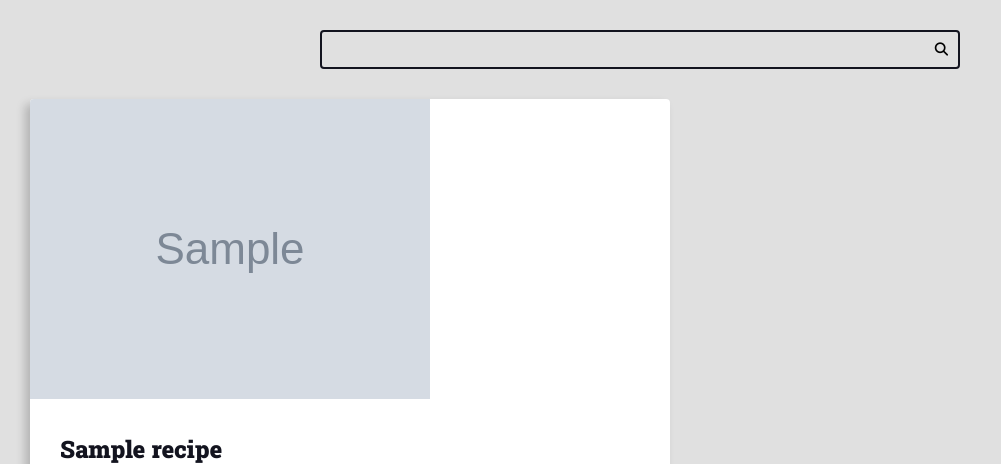
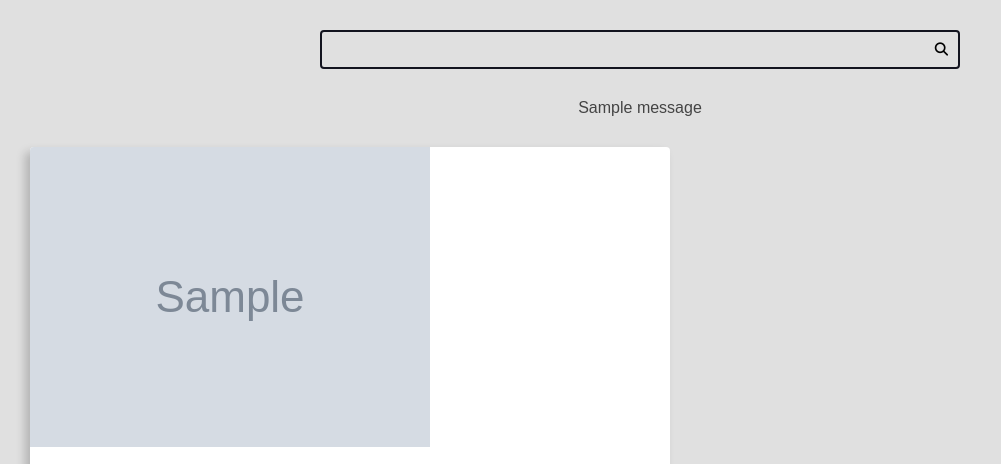
Before and after one commit to KaikeRochaDev/Receitas, a Django app: template recipes/templates/recipes/pages/home.html in a window 1280 px wide. Shown: the part 113-577 px from the top of the page, without its empty margins (0-1001 px from the left). Run offline with Django 4.2, Linux system fonts and the light colour scheme; the template is opened without the code that fills it: values that come from a table or form of the project are taken from there, others are empty; tables that the repository leaves empty hold one stand-in row (values such as "Sample post"); grey boxes marked "Sample" are stand-in pictures; one stand-in notice (Sample message) is shown; some libraries are stand-ins or nearby versions.

Commit message:
configuring the flash messages

```diff
--- a/recipes/templates/recipes/pages/home.html
+++ b/recipes/templates/recipes/pages/home.html
@@ -3,6 +3,14 @@
 {% block title %}Home |{% endblock title %}
 
 {% block content %}
+{% if messages %}
+    <div class="main-content center container">
+        {% for message in messages %}
+            {{ message }}
+        {% endfor %}
+    </div>
+{% endif %}
+
     <div class="main-content main-content-list container">
     {% for recipe in recipes %}
         {% include 'recipes/partials/recipe.html' %}
--- a/recipes/views.py
+++ b/recipes/views.py
@@ -4,6 +4,7 @@ from django.shortcuts import get_list_or_404, get_object_or_404, render
 from utils.pagination import make_pagination
 import os
 from recipes.models import Recipe
+from django.contrib import messages
 
 PER_PAGE = int(os.environ.get('PER_PAGE', 6))
 
@@ -11,6 +12,8 @@ def home(request):
     recipes = Recipe.objects.filter(
         is_published=True,
     ).order_by('-id')
+
+    messages.success(request, 'Epa, você foi pesquisar algo que eu vi.')
 
     page_obj, pagination_range = make_pagination(request, recipes, PER_PAGE)
 
```
Also changed, not shown: project/settings.py (+9 -0 lines).
